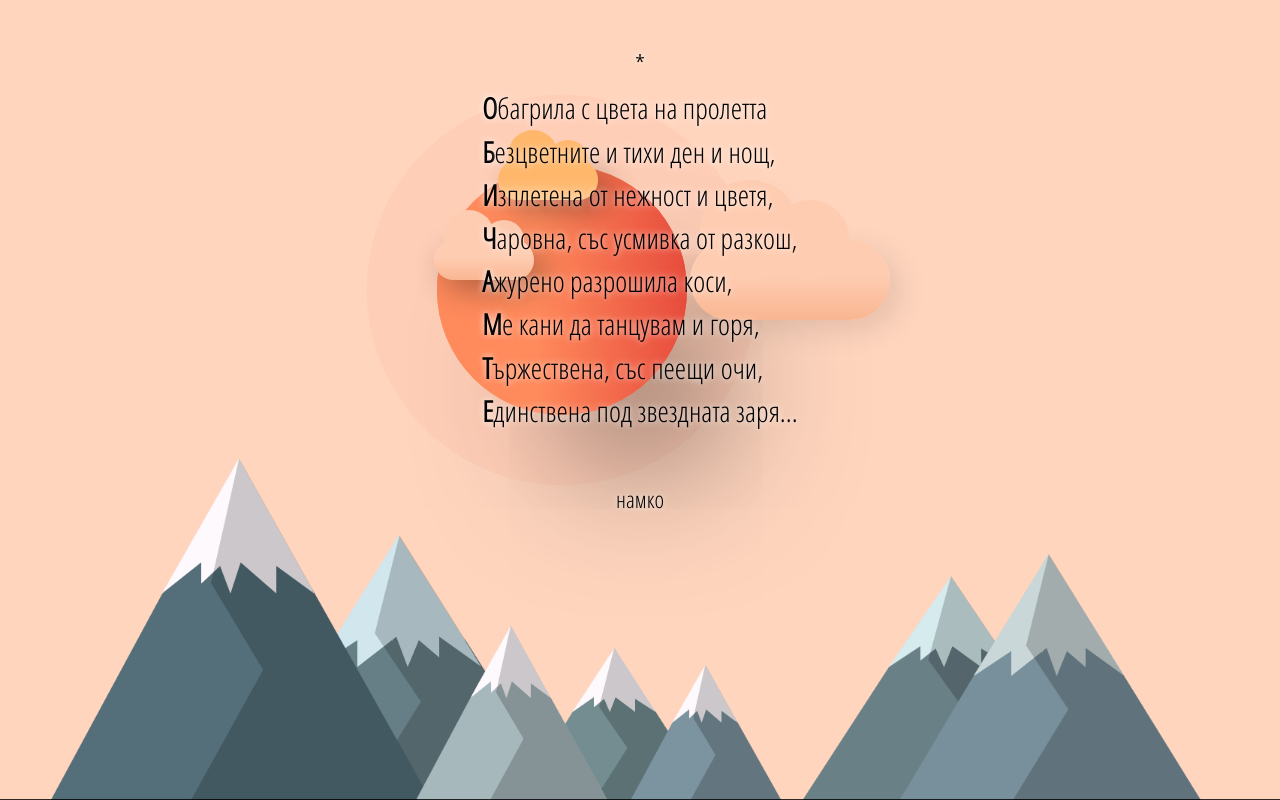
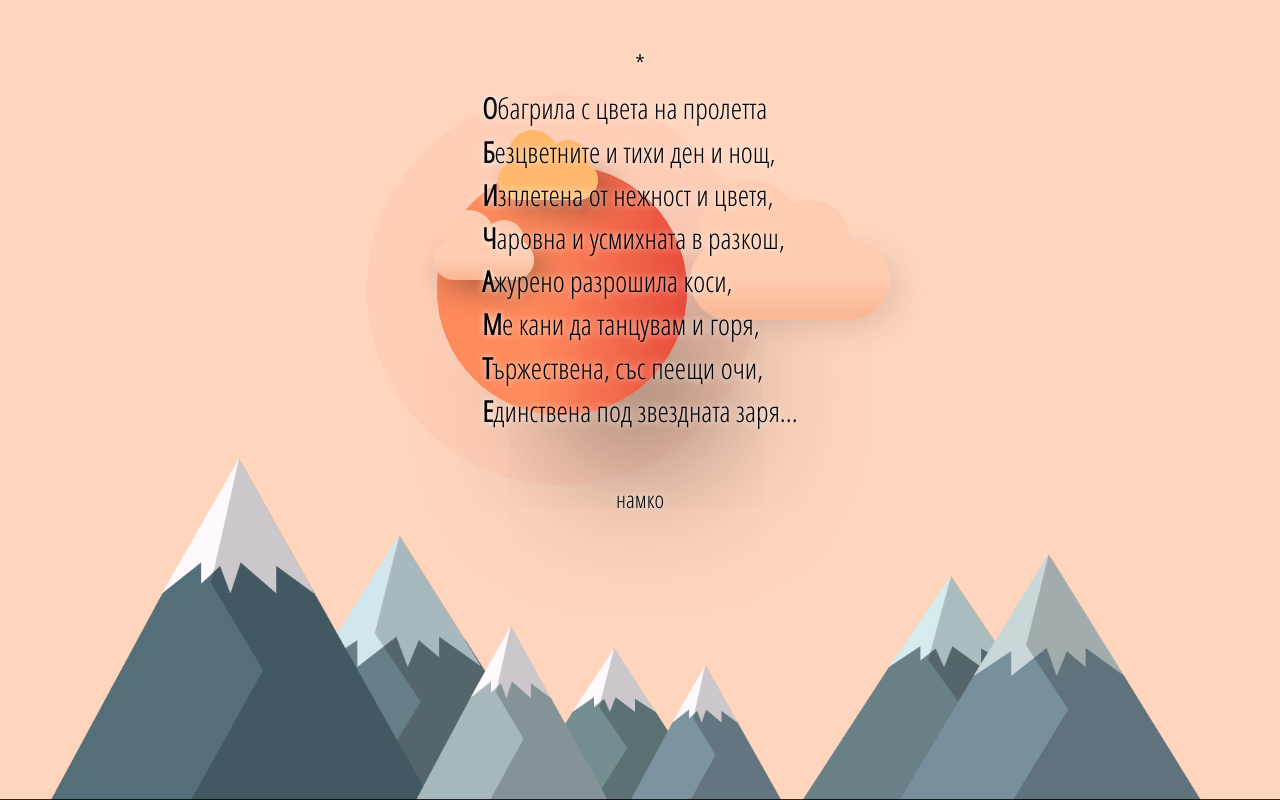
Before and after one commit to chrdmagi/chrdmagi.github.io, a plain HTML site: page hidden.html in a window 1280 px wide. Drawn offline with nearby package versions, Linux system fonts and the light colour scheme.

Commit message:
posledno obeshtaam

```diff
--- a/hidden.html
+++ b/hidden.html
@@ -33,7 +33,7 @@
               <b>О</b>багрила с цвета на пролетта<br>
               <b>Б</b>езцветните и тихи ден и нощ,<br>
               <b>И</b>зплетена от нежност и цветя,<br>
-              <b>Ч</b>аровна, със усмивка от разкош,<br>
+              <b>Ч</b>аровна и усмихната в разкош,<br>
               <b>А</b>журено разрошила коси,<br>
               <b>М</b>е кани да танцувам и горя,<br>
               <b>Т</b>ържественa, със пеещи очи,<br>
```
